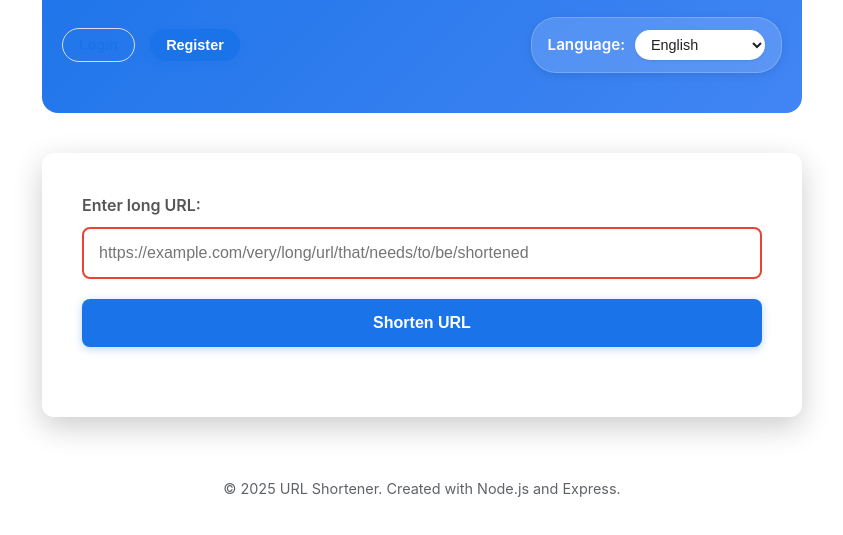
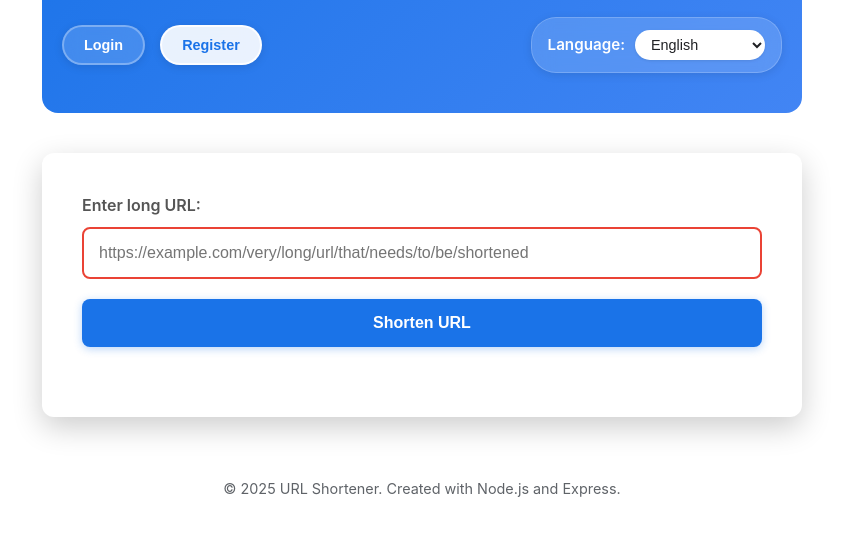
Before and after one commit to PyVng/url-shortener, a website: page public/index.html in a window 1280 px wide. Shown: the part 185-720 px from the top of the page, without its empty margins (218-1061 px from the left). Drawn offline with Linux system fonts and the light colour scheme; no server answers.

Commit message:
Fix header auth buttons design: improve visibility on blue gradient background
- Add semi-transparent white background with blur effect for auth buttons
- Improve button contrast and readability on blue header
- Add hover effects and smooth transitions
- Make buttons look professional and SaaS-like
- Fix button styling for better UX

```diff
--- a/public/style.css
+++ b/public/style.css
@@ -367,11 +367,53 @@ footer {
     gap: 15px;
 }
 
-.auth-btn, .logout-btn {
+.auth-btn {
+    padding: 10px 20px;
+    font-size: 0.9rem;
+    border-radius: 25px;
+    white-space: nowrap;
+    font-weight: 600;
+    border: 2px solid rgba(255, 255, 255, 0.3);
+    background: rgba(255, 255, 255, 0.15);
+    color: white;
+    backdrop-filter: blur(10px);
+    transition: all 0.3s ease;
+    box-shadow: 0 2px 10px rgba(0, 0, 0, 0.1);
+}
+
+.auth-btn:hover {
+    background: rgba(255, 255, 255, 0.25);
+    border-color: rgba(255, 255, 255, 0.5);
+    transform: translateY(-1px);
+    box-shadow: 0 4px 15px rgba(0, 0, 0, 0.2);
+}
+
+.auth-btn.btn-primary {
+    background: rgba(255, 255, 255, 0.9);
+    color: #1a73e8;
+    border-color: rgba(255, 255, 255, 0.9);
+}
+
+.auth-btn.btn-primary:hover {
+    background: white;
+    color: #1557b0;
+}
+
+.logout-btn {
     padding: 8px 16px;
     font-size: 0.9rem;
     border-radius: 20px;
     white-space: nowrap;
+    background: rgba(255, 255, 255, 0.2);
+    color: white;
+    border: 1px solid rgba(255, 255, 255, 0.3);
+    font-weight: 500;
+    transition: all 0.3s ease;
+}
+
+.logout-btn:hover {
+    background: rgba(255, 255, 255, 0.3);
+    border-color: rgba(255, 255, 255, 0.5);
 }
 
 .user-info {
```
